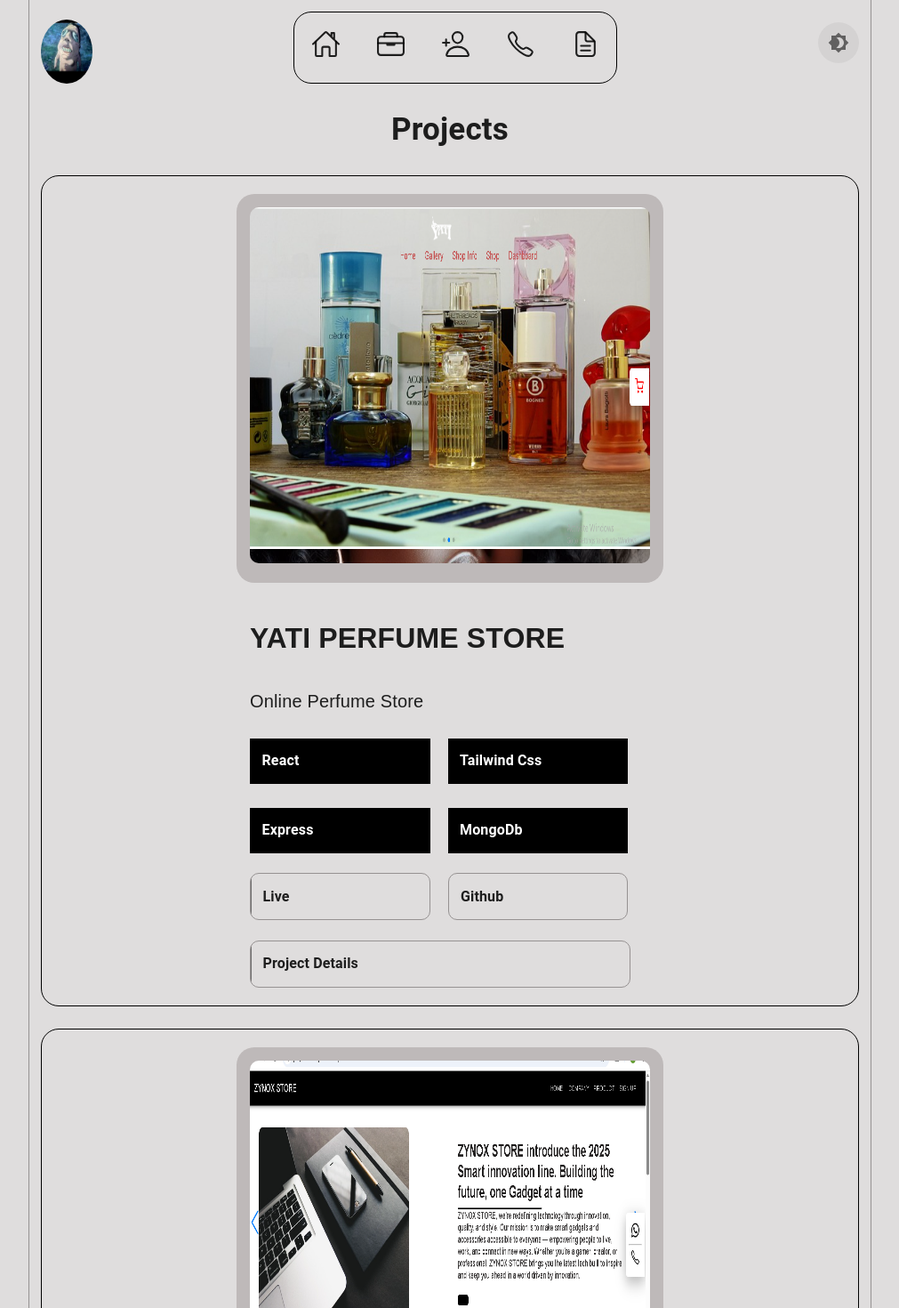
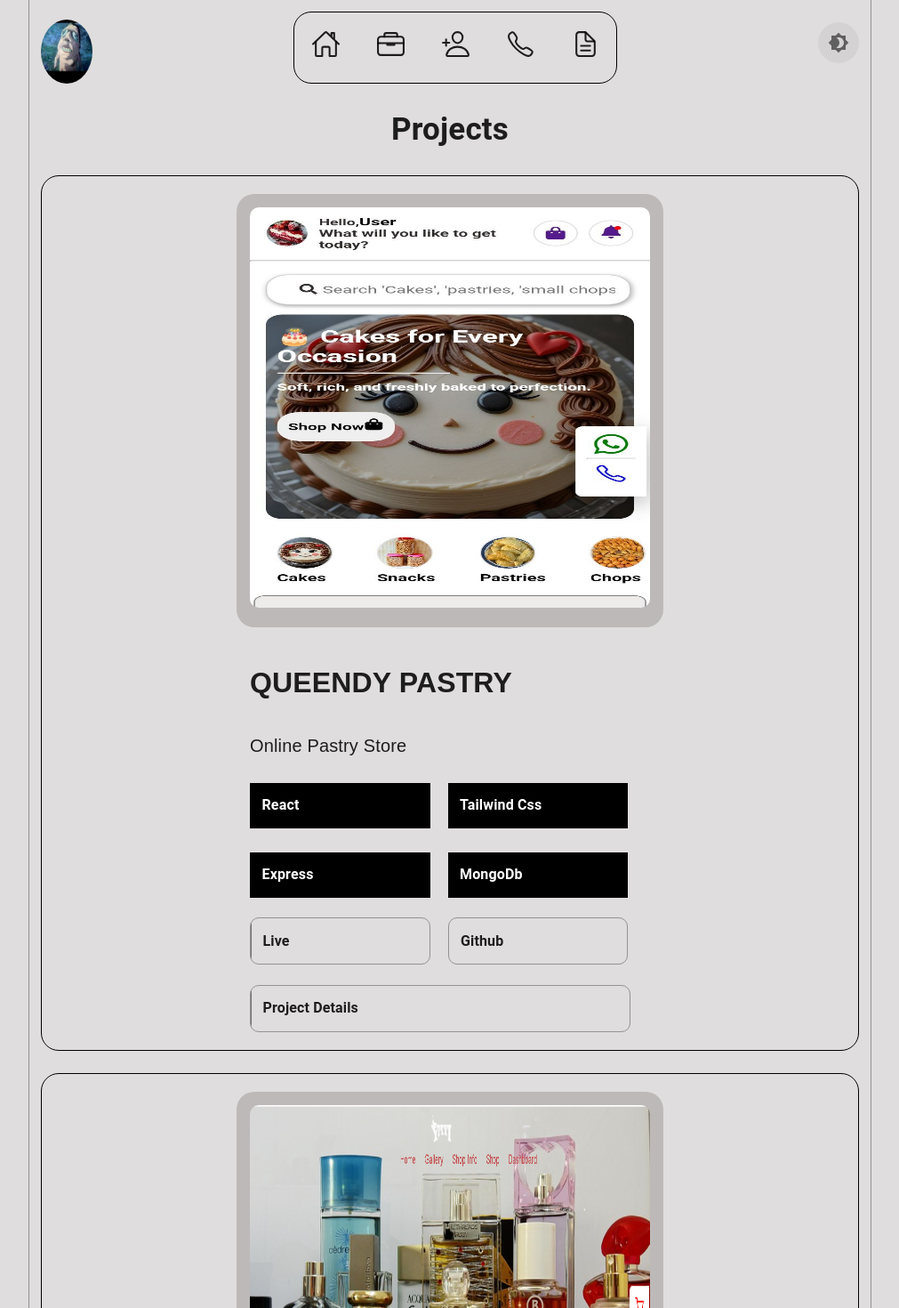
Before and after one commit to onuohajaphet4-ui/Japhet-Portfolio, a React (Vite) app: page /project in a window 1280 px wide. Shown: the top 1470 px of the page at 89% size, without its empty margins (134-1145 px from the left). Built offline with nearby package versions, Linux system fonts and the light colour scheme.

Commit message:
updated project

```diff
--- a/src/Page/Project.css
+++ b/src/Page/Project.css
@@ -22,7 +22,7 @@
 
     img{
         width:450px ;
-        height:50vh;
+        height:450px;
         border-radius:10px
     }
 }
@@ -162,7 +162,8 @@
     .con-img{
         width: 90%;
         img{
-            width: 100%;
+           width:100%;
+           height:350px;
         }
     }
 
--- a/src/Page/Project.jsx
+++ b/src/Page/Project.jsx
@@ -3,6 +3,7 @@ import './Project.css'
 import project1 from '../assets/project1.png'
 import project7 from '../assets/project7.png'
 import project3 from '../assets/yati.png'
+import pastry from '../assets/pastry.jpg'
 import More from '../Component/More'
 import {Link} from 'react-router-dom'
 const Skill = () => {
@@ -14,6 +15,34 @@ const Skill = () => {
       <h2>
         Projects
       </h2>
+
+      <div className="contact-card">
+        <div className="con-img">
+        <img src={pastry} alt="" />
+        </div>
+
+        <div className="con-info">
+          <h1>QUEENDY PASTRY</h1>
+          <p>Online Pastry Store</p>
+
+          <div className="conflex1">
+             <h4>React</h4>
+             <h4>Tailwind Css</h4>
+          </div>
+
+           <div className="conflex1">
+             <h4>Express</h4>
+             <h4>MongoDb</h4>
+          </div>
+
+          <div className="conflex2">
+            <h4 className='h44 slide-hover'><a href="https://queeny-pastry.vercel.app/" style={{textDecoration:'none' , color:'inherit'}}>Live</a></h4>
+            <h4  className='h44 slide-hover'><a href="https://github.com/onuohajaphet4-ui/Queeny-Pastry-frontend-" style={{textDecoration:'none' , color:'inherit'}}>Github</a></h4>
+          </div>
+
+          <h4 className='con-h4 slide-hover'><Link to='/zynox' style={{textDecoration:'none' , color:'inherit'}}>Project Details</Link></h4>
+        </div>
+      </div>
 
       <div className="contact-card">
         <div className="con-img">
```
Also changed, not shown: src/assets/Pastry.jpg (added), vercel.json (added).
